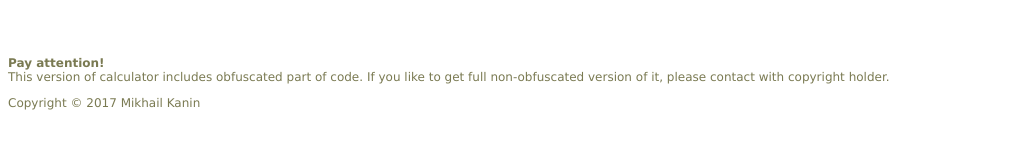
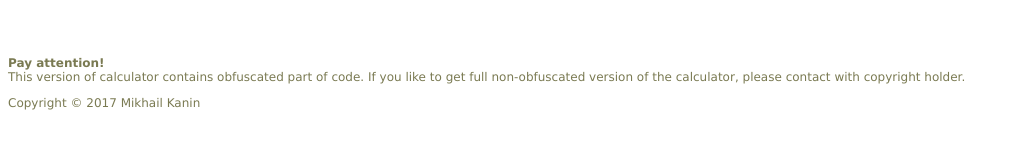
Before and after one commit to mkanin/calculator, a plain HTML site: page index.html in a window 1280 px wide. Shown: the part 545-694 px from the top of the page, without its empty margins (0-1019 px from the left). Drawn offline with Linux system fonts and the light colour scheme.

Commit message:
Update files

```diff
--- a/css/style.css
+++ b/css/style.css
@@ -7,8 +7,8 @@
 *  Calculator of painting of building constructions' costs (www.mkanin.com)
 *
 *  Pay attention!
-*  This version of calculator includes obfuscated part of code.
-*  If you like to get full non-obfuscated version of it, please contact with copyright holder.
+*  This version of calculator contains obfuscated part of code.
+*  If you like to get full non-obfuscated version of the calculator, please contact with copyright holder.
 */
 
 body {
--- a/index.html
+++ b/index.html
@@ -26,7 +26,7 @@
         </div>
         <footer>
             <div class="attention-title">Pay attention!</div>
-            <div class="attention-main-part">This version of calculator includes obfuscated part of code. If you like to get full non-obfuscated version of it, please contact with copyright holder.</div>
+            <div class="attention-main-part">This version of calculator contains obfuscated part of code. If you like to get full non-obfuscated version of the calculator, please contact with copyright holder.</div>
             <div>Copyright &copy; 2017 <a href="https://www.mkanin.com" title="www.mkanin.com" class="copyright" target="_blank">Mikhail Kanin</a></div>
         </footer>
     </body>
--- a/js/calculator_config.js
+++ b/js/calculator_config.js
@@ -7,8 +7,8 @@
 *  Calculator of painting of building constructions' costs (www.mkanin.com)
 *
 *  Pay attention!
-*  This version of calculator includes obfuscated part of code.
-*  If you like to get full non-obfuscated version of it, please contact with copyright holder.
+*  This version of calculator contains obfuscated part of code.
+*  If you like to get full non-obfuscated version of the calculator, please contact with copyright holder.
 */
 
 // Price
--- a/js/calculator_executive.js
+++ b/js/calculator_executive.js
@@ -7,8 +7,8 @@
 *  Calculator of painting of building constructions' costs (www.mkanin.com)
 *
 *  Pay attention!
-*  This version of calculator includes obfuscated part of code.
-*  If you like to get full non-obfuscated version of it, please contact with copyright holder.
+*  This version of calculator contains obfuscated part of code.
+*  If you like to get full non-obfuscated version of the calculator, please contact with copyright holder.
 */
 
 var numberOfResultDecimalPlaces=2,dimension="m2",staticObjects={"round-pipe":{name:"round-pipe",title:"Round pipe or armature","img-id":"round-pipe-img",images:{"image-default-source":"round-pipe.png","image-active-source":"round-pipe-active.png"},"child-div-id":"round-pipe-child","dyn-elements":["length","radius"],"calculation-function":roundPipeCalc},"profile-pipe":{name:"profile-pipe",title:"Profile pipe","img-id":"profile-pipe-img",images:{"image-default-source":"profile-pipe.png","image-active-source":"profile-pipe-active.png"},
```
